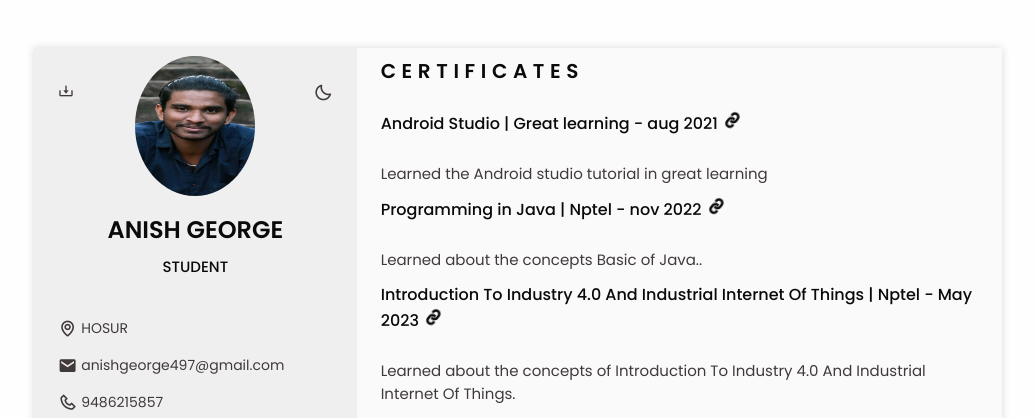
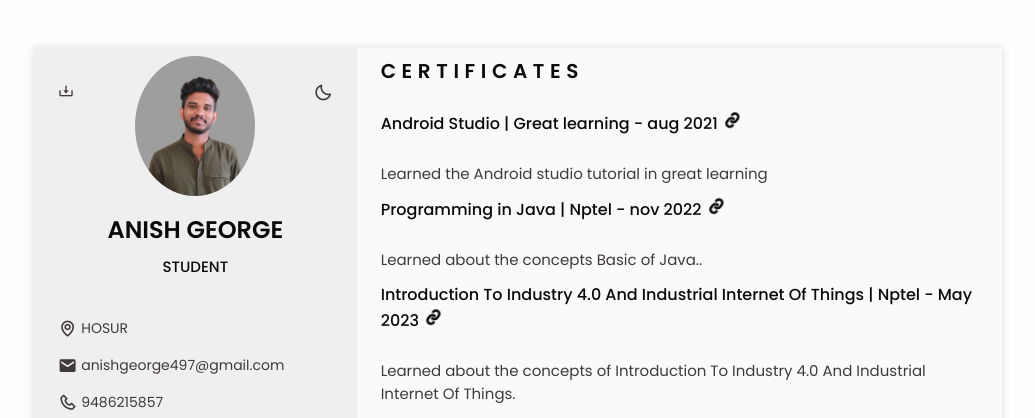
Before and after one commit to Anishgeorge-ani/anish, a plain HTML site: page index.html in a window 1280 px wide. Shown: the top 418 px of the page, without its empty margins (122-1157 px from the left). Drawn offline with nearby package versions, Linux system fonts and the light colour scheme.

Commit message:
Update index.html

```diff
--- a/index.html
+++ b/index.html
@@ -78,7 +78,7 @@
                     <section class="home" id="home">
                         <div class="home__container section bd-grid">
                             <div class="home__data bd-grid">
-                                <img src="assets/img/image 6.jpg" alt="" class="home__img">
+                                <img src="assets/img/IMG_8165-removebg.png" alt="" class="home__img">
 
 
                                 <h1 class="home__title"><b>ANISH GEORGE</b></h1>
```
